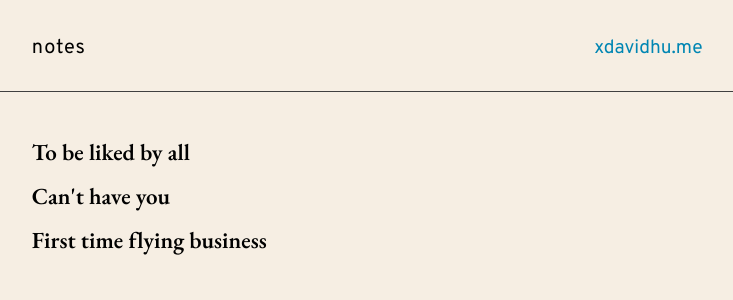
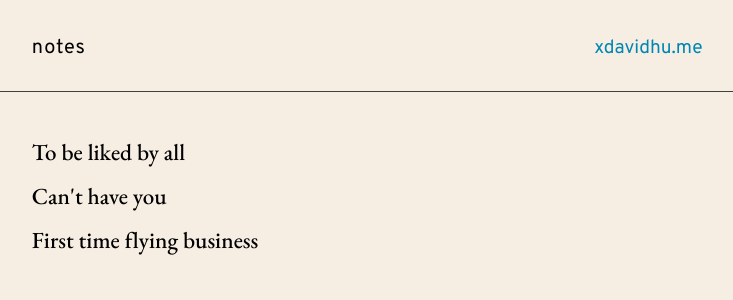
Before and after one commit to xdavidhu/notes.xdavidhu.me, a Jekyll site: the page built from index.html, in a window 1280 px wide. Shown: the top 300 px of the page, without its empty margins (267-1000 px from the left). Built offline with Jekyll 4.4.1, drawn with Linux system fonts in a browser that asks for light colours.

Commit message:
post-link to 500

```diff
--- a/assets/scss/_layout.scss
+++ b/assets/scss/_layout.scss
@@ -188,7 +188,7 @@ hr {
 }
 
 .post-link {
-  font-weight: 600;
+  font-weight: 500;
 }
 
 .post {
--- a/assets/scss/_variables.scss
+++ b/assets/scss/_variables.scss
@@ -1,5 +1,5 @@
 // Typography
-@import url('https://fonts.googleapis.com/css?family=EB+Garamond:wght@400;600');
+@import url('https://fonts.googleapis.com/css?family=EB+Garamond:wght@400;500;600');
 @import url('https://fonts.googleapis.com/css?family=Overpass:400');
 $base-font-family: 'EB Garamond';
 $heading-font-family: $base-font-family;
```
